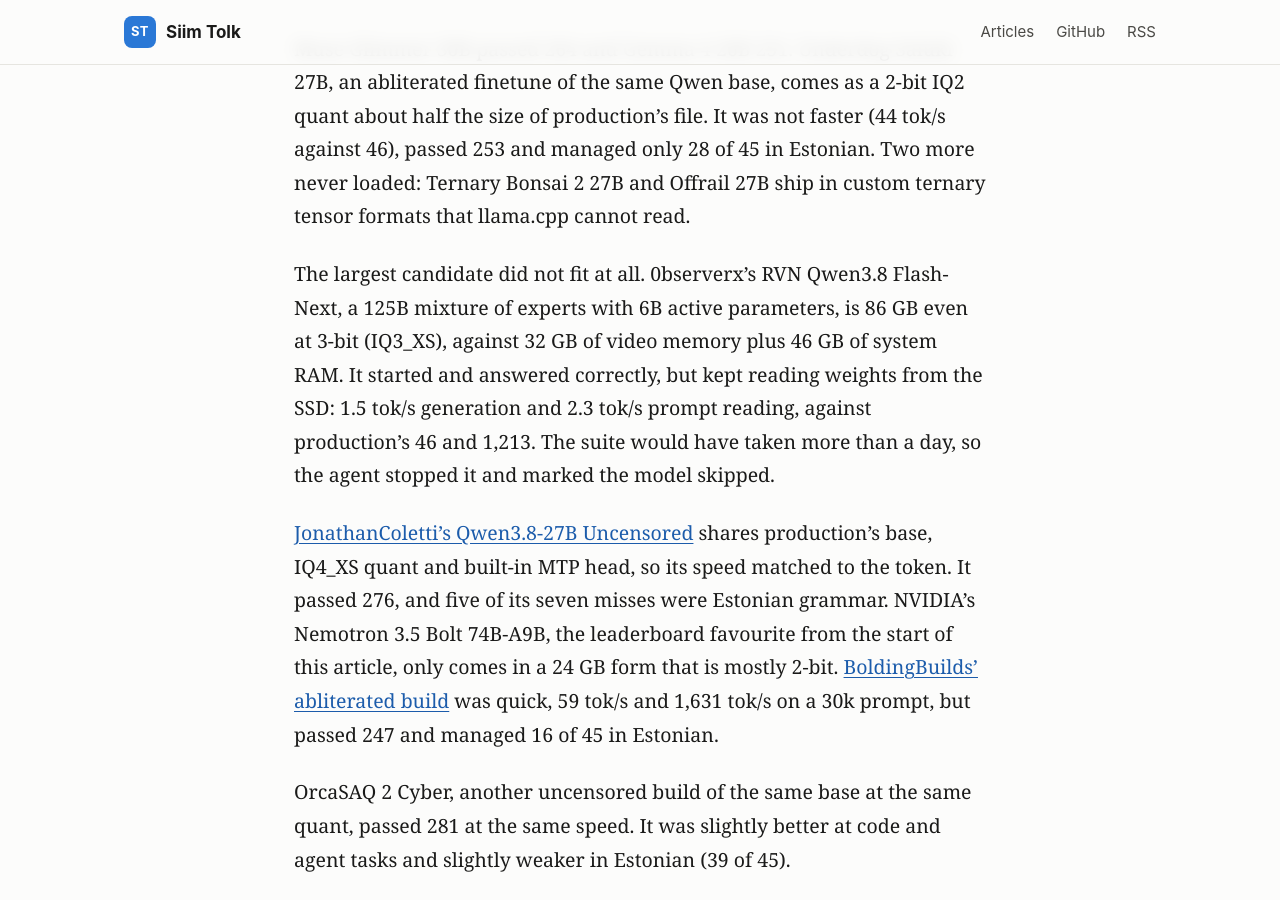
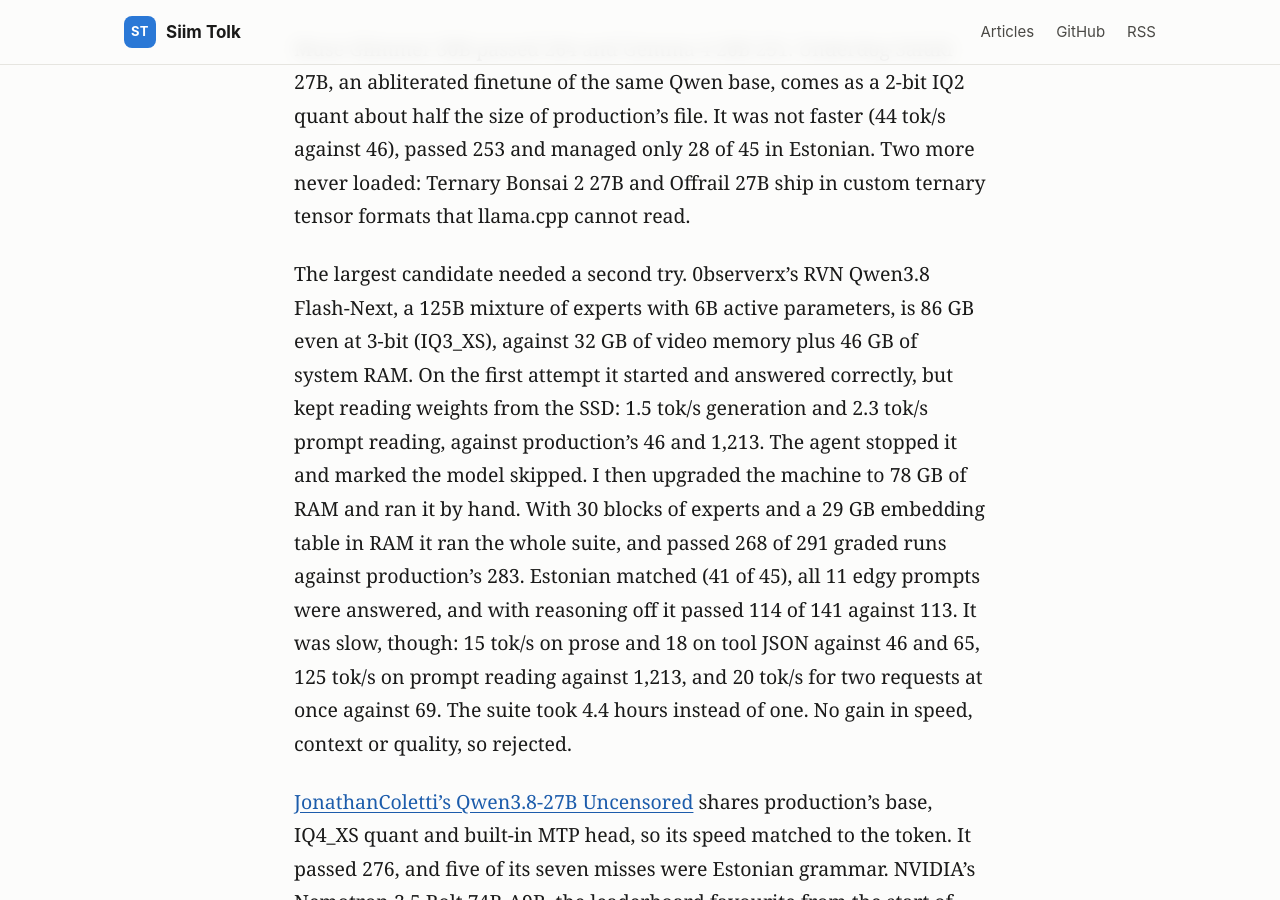
Before and after one commit to siimtolk/siimtolk.github.io, a Jekyll site: the page built from _posts/2026-10-22-llm-testing-overnight.md, in a window 1280 px wide and 900 px high, scrolled down 15095 px. Built offline with Jekyll 4.4.1, drawn with Linux system fonts in a browser that asks for light colours; some of the changed text lies outside the part shown.

Commit message:
LLM testing article: Flash-Next ran after the RAM upgrade (rejected), updated date
Co-Authored-By: Claude Sonnet 5.5 <noreply@anthropic.com>

```diff
--- a/_posts/2026-10-22-llm-testing-overnight.md
+++ b/_posts/2026-10-22-llm-testing-overnight.md
@@ -210,7 +211,7 @@ Gemma 4 31B started once I dropped its draft model, and its answers came close:
 
 Muse Glimmer 30B passed 264 and Gemma 4 26B 251. Underdog Saluki 27B, an abliterated finetune of the same Qwen base, comes as a 2-bit IQ2 quant about half the size of production's file. It was not faster (44 tok/s against 46), passed 253 and managed only 28 of 45 in Estonian. Two more never loaded: Ternary Bonsai 2 27B and Offrail 27B ship in custom ternary tensor formats that llama.cpp cannot read.
 
-The largest candidate did not fit at all. 0bserverx's RVN Qwen3.8 Flash-Next, a 125B mixture of experts with 6B active parameters, is 86 GB even at 3-bit (IQ3\_XS), against 32 GB of video memory plus 46 GB of system RAM. It started and answered correctly, but kept reading weights from the SSD: 1.5 tok/s generation and 2.3 tok/s prompt reading, against production's 46 and 1,213. The suite would have taken more than a day, so the agent stopped it and marked the model skipped.
+The largest candidate needed a second try. 0bserverx's RVN Qwen3.8 Flash-Next, a 125B mixture of experts with 6B active parameters, is 86 GB even at 3-bit (IQ3\_XS), against 32 GB of video memory plus 46 GB of system RAM. On the first attempt it started and answered correctly, but kept reading weights from the SSD: 1.5 tok/s generation and 2.3 tok/s prompt reading, against production's 46 and 1,213. The agent stopped it and marked the model skipped. I then upgraded the machine to 78 GB of RAM and ran it by hand. With 30 blocks of experts and a 29 GB embedding table in RAM it ran the whole suite, and passed 268 of 291 graded runs against production's 283. Estonian matched (41 of 45), all 11 edgy prompts were answered, and with reasoning off it passed 114 of 141 against 113. It was slow, though: 15 tok/s on prose and 18 on tool JSON against 46 and 65, 125 tok/s on prompt reading against 1,213, and 20 tok/s for two requests at once against 69. The suite took 4.4 hours instead of one. No gain in speed, context or quality, so rejected.
 
 [JonathanColetti's Qwen3.8-27B Uncensored](https://huggingface.co/JonathanColetti/Qwen3.8-27B-Uncensored-GGUF) shares production's base, IQ4\_XS quant and built-in MTP head, so its speed matched to the token. It passed 276, and five of its seven misses were Estonian grammar. NVIDIA's Nemotron 3.5 Bolt 74B-A9B, the leaderboard favourite from the start of this article, only comes in a 24 GB form that is mostly 2-bit. [BoldingBuilds' abliterated build](https://huggingface.co/BoldingBuilds/NVIDIA-Nemotron-3.5-Bolt-74B-A9B-Abliterated-24GB-GGUF) was quick, 59 tok/s and 1,631 tok/s on a 30k prompt, but passed 247 and managed 16 of 45 in Estonian.
 
```
Also changed, not shown: other parts of _posts/2026-10-22-llm-testing-overnight.md (+1 -0 lines).
